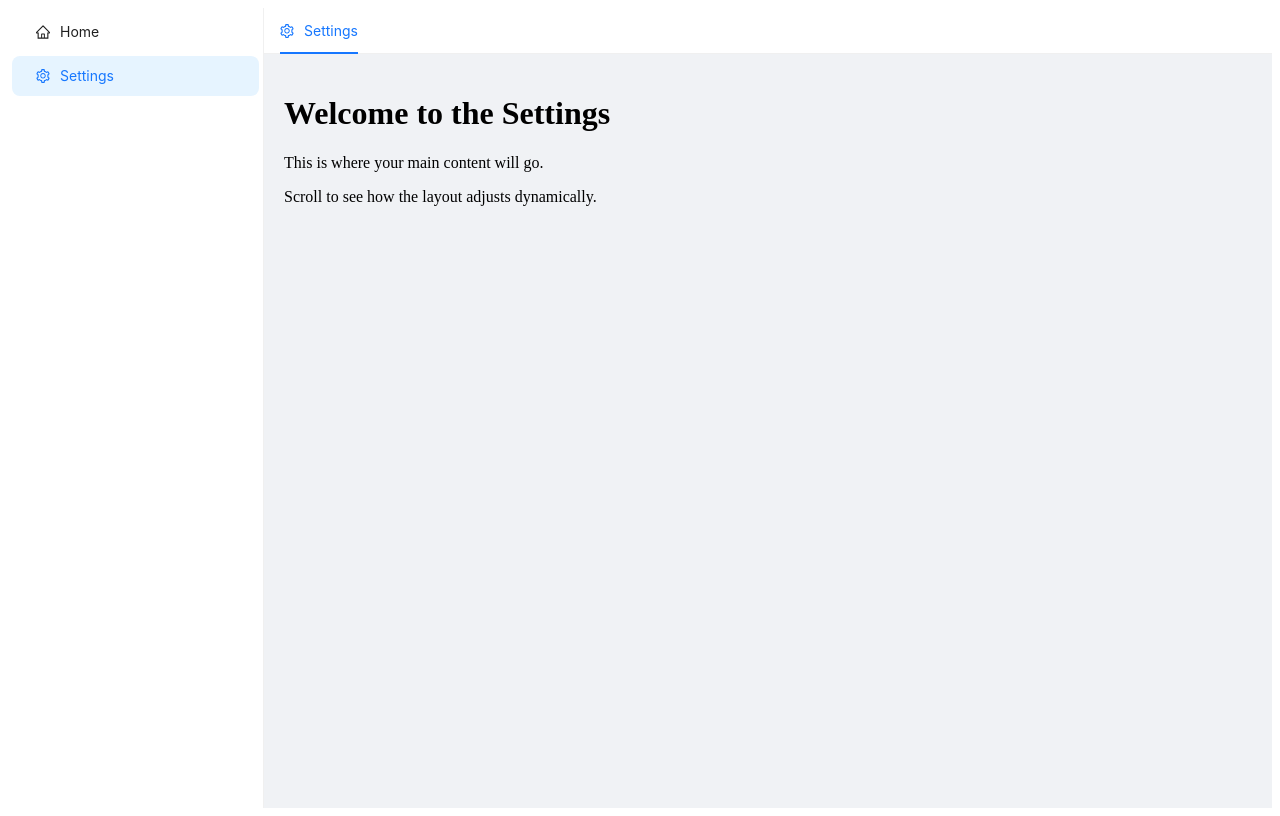
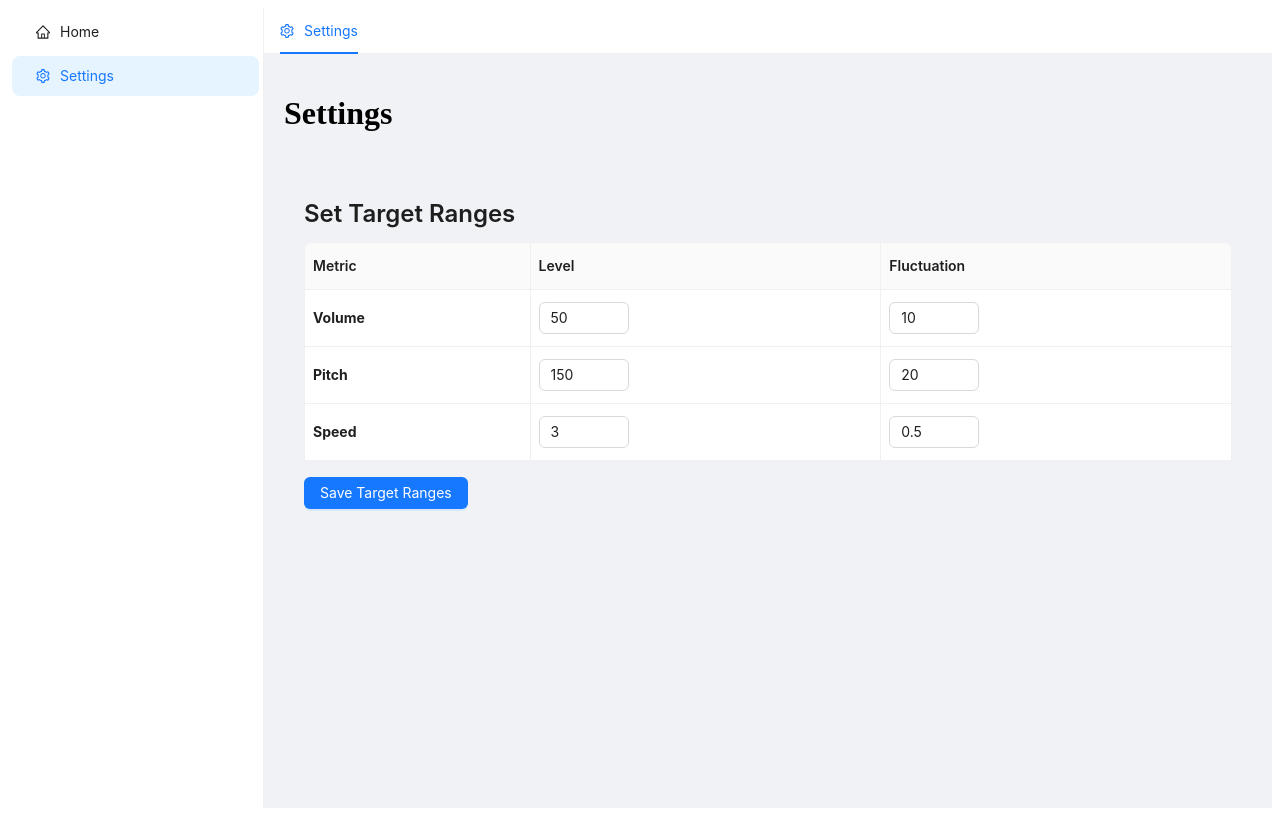
Before and after one commit to nkylm/vocoPal, a React (Create React App) app in the folder frontend/: page /settings in a window 1280 px wide. Built offline with nearby package versions, Linux system fonts and the light colour scheme.

Commit message:
initial front end for setting thresholds

```diff
--- /dev/null
+++ b/frontend/src/components/ThresholdTable.js
@@ -0,0 +1,121 @@
+import React, { useState } from 'react';
+import { Table, InputNumber, Button, Typography, message } from 'antd';
+import axios from 'axios';
+
+const { Title } = Typography;
+
+const ThresholdTable = () => {
+  const [data, setData] = useState([
+    { key: '1', metric: 'Volume', level: 50, fluctuation: 10 },
+    { key: '2', metric: 'Pitch', level: 150, fluctuation: 20 },
+    { key: '3', metric: 'Speed', level: 3, fluctuation: 0.5 },
+  ]);
+
+  const [loading, setLoading] = useState(false);
+
+  // Update the data dynamically
+  const handleInputChange = (value, recordKey, field) => {
+    const updatedData = data.map((item) => {
+      if (item.key === recordKey) {
+        return { ...item, [field]: value };
+      }
+      return item;
+    });
+    setData(updatedData);
+  };
+
+  // Save the processed data
+  const handleSave = async () => {
+    setLoading(true);
+
+    try {
+      // Prepare the data for the API call
+      const payload = data.map((item) => ({
+        metric: item.metric,
+        min: item.level - item.fluctuation,
+        max: item.level + item.fluctuation,
+      }));
+
+      console.log(payload)
+
+      // Replace this user ID with the actual user ID from your application
+      const userId = '63e11d23f5a2b0f4e89e4b9c';
+
+      // Make the API call
+      const response = await axios.post('http://localhost:8000/api/thresholds/', {
+        user_id: userId,
+        volume_min: payload[0].min,
+        volume_max: payload[0].max,
+        pitch_min: payload[1].min,
+        pitch_max: payload[1].max,
+        speed_min: payload[2].min,
+        speed_max: payload[2].max,
+      });
+
+      console.log('Thresholds saved:', response.data);
+      message.success('Target ranges saved successfully!');
+    } catch (error) {
+      console.error('Error saving thresholds:', error.message);
+      message.error('Failed to save target ranges. Please try again.');
+    } finally {
+      setLoading(false);
+    }
+  };
+
+  const columns = [
+    {
+      title: 'Metric',
+      dataIndex: 'metric',
+      key: 'metric',
+      render: (text) => <strong>{text}</strong>, // Bold metric name
+    },
+    {
+      title: 'Level',
+      dataIndex: 'level',
+      key: 'level',
+      render: (text, record) => (
+        <InputNumber
+          min={0}
+          value={record.level}
+          onChange={(value) => handleInputChange(value, record.key, 'level')}
+        />
+      ),
+    },
+    {
+      title: 'Fluctuation',
+      dataIndex: 'fluctuation',
+      key: 'fluctuation',
+      render: (text, record) => (
+        <InputNumber
+          min={0}
+          value={record.fluctuation}
+          step={record.metric === 'Speed' ? 0.1 : 1}
+          onChange={(value) => handleInputChange(value, record.key, 'fluctuation')}
+        />
+      ),
+    },
+  ];
+
+  return (
+    <div style={{ padding: 20 }}>
+      <Title level={3}>Set Target Ranges</Title>
+      <Table
+        columns={columns}
+        dataSource={data}
+        pagination={false}
+        bordered
+        size="middle"
+      />
+      <Button
+        type="primary"
+        style={{ marginTop: 16 }}
+        onClick={handleSave}
+        loading={loading}
+      >
+        Save Target Ranges
+      </Button>
+    </div>
+  );
+};
+
+export default ThresholdTable;
--- a/frontend/src/pages/Settings.js
+++ b/frontend/src/pages/Settings.js
@@ -2,6 +2,7 @@ import React from 'react';
 import SideBar from "../components/SideBar";
 import TopNavBar from "../components/TopNavBar";
 import './Dashboard.css';
+import ThresholdTable from '../components/ThresholdTable';
 
 const Settings = () => {
   return (
@@ -10,9 +11,8 @@ const Settings = () => {
       <div className="right-content">
         <TopNavBar />
         <div className="content">
-          <h1>Welcome to the Settings</h1>
-          <p>This is where your main content will go.</p>
-          <p>Scroll to see how the layout adjusts dynamically.</p>
+          <h1>Settings</h1>
+          <ThresholdTable />
         </div>
       </div>
     </div>
```
